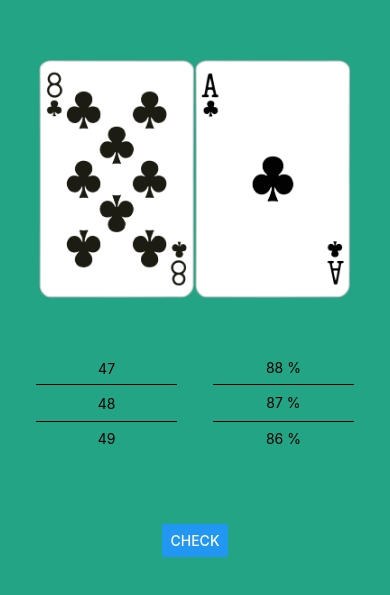
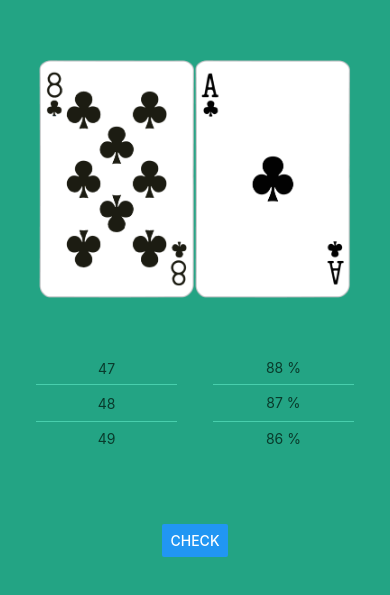
Before and after one commit to roblll/stringbet, a React Native app: screen / in a window 390 px wide. Shown: the part 215-810 px from the top of the page. Built offline with nearby package versions, Linux system fonts and the light colour scheme.

Commit message:
Update PickerItem.tsx and ScrollPicker.tsx to set new text and border colors

```diff
--- a/components/PickerItem.tsx
+++ b/components/PickerItem.tsx
@@ -18,7 +18,7 @@ const PickerItem: React.FC<Props> = ({ label, style }) => {
     }}>
       <Text
         style={{
-          color: '#000',
+          color: '#093b2c',
         }}
       >
         {label}
--- a/components/ScrollPicker.tsx
+++ b/components/ScrollPicker.tsx
@@ -126,7 +126,7 @@ const ScrollPicker: React.FC<Props> = ({
           width: '100%',
           top: 0,
           borderBottomWidth: 1,
-          borderColor: '#000',
+          borderColor: '#48CFAD',
           height: transparentItemRows * itemHeight,
         }}
         pointerEvents="none" />
@@ -136,7 +136,7 @@ const ScrollPicker: React.FC<Props> = ({
             width: '100%',
             bottom: 0,
             borderTopWidth: 1,
-            borderTopColor: '#000',
+            borderTopColor: '#48CFAD',
             height: transparentItemRows * itemHeight,
           }}
           pointerEvents="none" />
```
